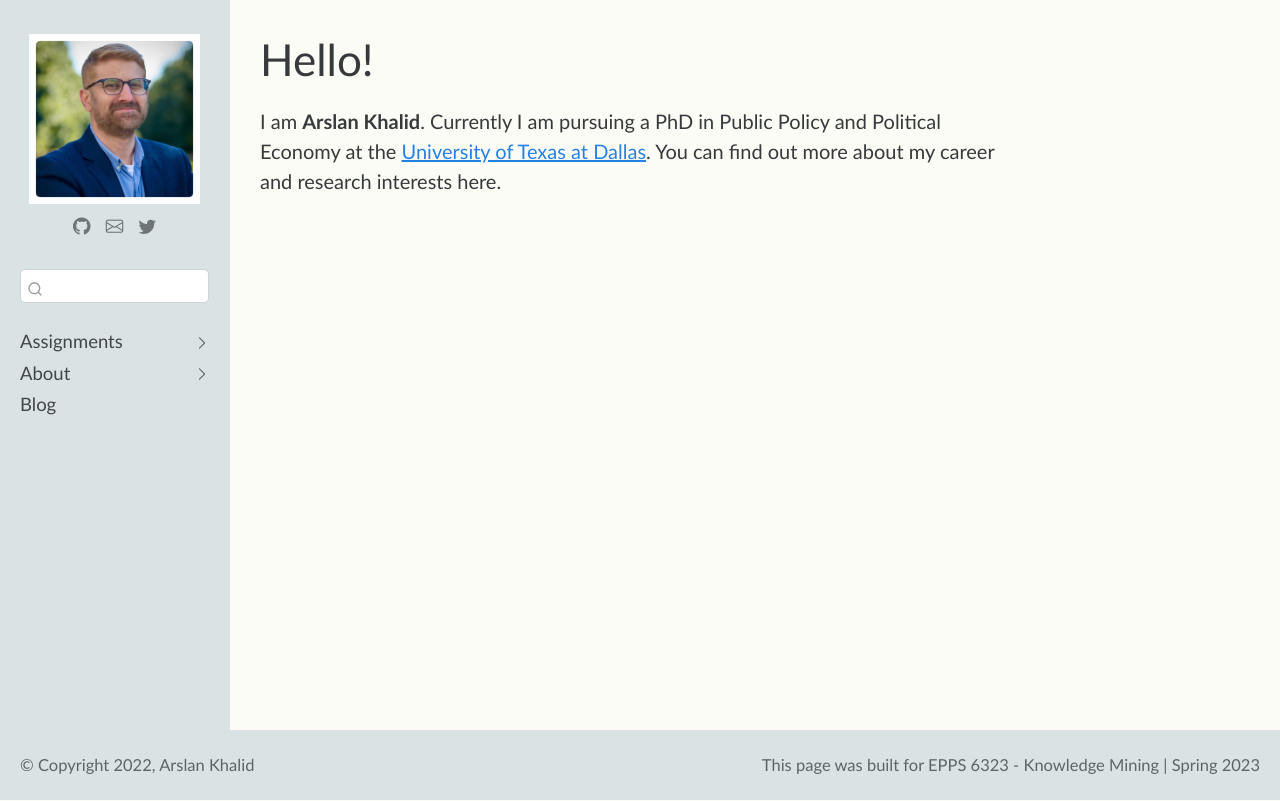
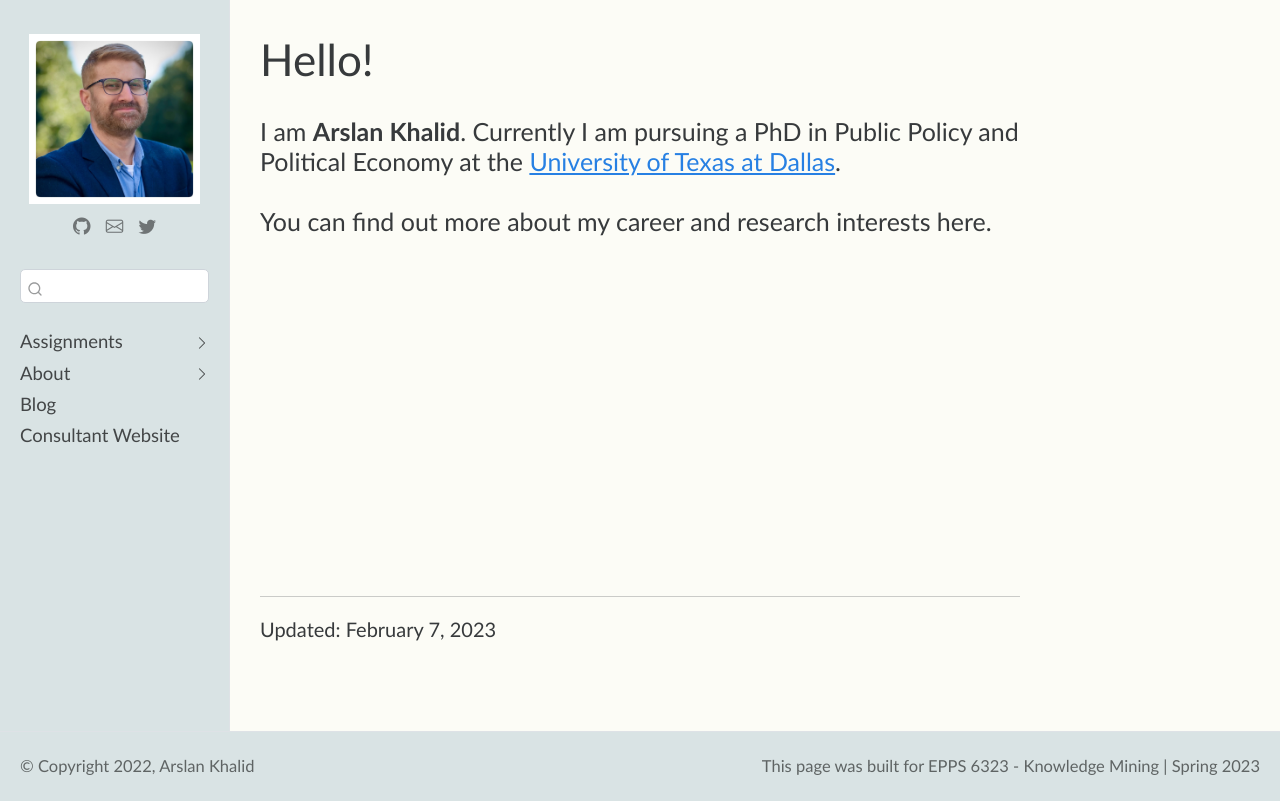
Before and after one commit to arslankhalid-1/website, a plain HTML site: page index.html in a window 1280 px wide. Drawn offline with Linux system fonts and the light colour scheme.

Commit message:
Add files via upload

```diff
--- a/index.html
+++ b/index.html
@@ -60,7 +60,7 @@ ul.task-list li input[type="checkbox"] {
 
 
 <meta name="twitter:title" content="Arslan Khalid - Hello!">
-<meta name="twitter:description" content="I am Arslan Khalid. Currently I am pursuing a PhD in Public Policy and Political Economy at the University of Texas at Dallas. You can find out more about my career and research interests here.">
+<meta name="twitter:description" content="">
 <meta name="twitter:image" content="https://arslank87.wixsite.com/arslankhalid/images/logo_image2.jpeg">
 <meta name="twitter:creator" content="@arslan_k">
 <meta name="twitter:card" content="summary_large_image">
@@ -160,6 +160,11 @@ ul.task-list li input[type="checkbox"] {
   <a href="./blog.qmd" class="sidebar-item-text sidebar-link">Blog</a>
   </div>
 </li>
+        <li class="sidebar-item">
+  <div class="sidebar-item-container">
+  <a href="https://arslank87.wixsite.com/arslankhalid" class="sidebar-item-text sidebar-link">Consultant Website</a>
+  </div>
+</li>
     </ul>
     </div>
 </nav>
@@ -186,9 +191,30 @@ ul.task-list li input[type="checkbox"] {
 
 </header>
 
-<p>I am <strong>Arslan Khalid</strong>. Currently I am pursuing a PhD in Public Policy and Political Economy at the <a href="https://epps.utdallas.edu/phd-students/arslan-khalid/" title="Arslan at EPPS">University of Texas at Dallas</a>. You can find out more about my career and research interests here.</p>
+<section id="i-am-arslan-khalid.-currently-i-am-pursuing-a-phd-in-public-policy-and-political-economy-at-the-university-of-texas-at-dallas." class="level4">
+<h4 class="anchored" data-anchor-id="i-am-arslan-khalid.-currently-i-am-pursuing-a-phd-in-public-policy-and-political-economy-at-the-university-of-texas-at-dallas.">I am <strong>Arslan Khalid</strong>. Currently I am pursuing a PhD in Public Policy and Political Economy at the <a href="https://epps.utdallas.edu/phd-students/arslan-khalid/" title="Arslan at EPPS">University of Texas at Dallas</a>.</h4>
+</section>
+<section id="you-can-find-out-more-about-my-career-and-research-interests-here." class="level4">
+<h4 class="anchored" data-anchor-id="you-can-find-out-more-about-my-career-and-research-interests-here.">You can find out more about my career and research interests here.</h4>
+<p><br>
+<br>
+<br>
+<br>
+<br>
+<br>
+<br>
+<br>
+<br>
+<br>
+<br>
+</p>
+<hr>
+<section id="updated-february-7-2023" class="level6">
+<h6 class="anchored" data-anchor-id="updated-february-7-2023">Updated: February 7, 2023</h6>
 
 
+</section>
+</section>
 
 </main> <!-- /main -->
 <script id="quarto-html-after-body" type="application/javascript">
--- a/search.json
+++ b/search.json
@@ -4,7 +4,7 @@
     "href": "index.html",
     "title": "Hello!",
     "section": "",
-    "text": "I am Arslan Khalid. Currently I am pursuing a PhD in Public Policy and Political Economy at the University of Texas at Dallas. You can find out more about my career and research interests here."
+    "text": "You can find out more about my career and research interests here.\n\n\n\n\n\n\n\n\n\n\n\n\n\n\nUpdated: February 7, 2023"
   },
   {
     "objectID": "about.html",
--- a/sitemap.xml
+++ b/sitemap.xml
@@ -10,10 +10,10 @@
   </url>
   <url>
     <loc>https://arslank87.wixsite.com/arslankhalid/index.html</loc>
-    <lastmod>2023-02-06T06:19:51.953Z</lastmod>
+    <lastmod>2023-02-07T08:53:59.864Z</lastmod>
   </url>
   <url>
     <loc>https://arslank87.wixsite.com/arslankhalid/about.html</loc>
-    <lastmod>2023-02-06T06:19:49.767Z</lastmod>
+    <lastmod>2023-02-07T08:31:54.948Z</lastmod>
   </url>
 </urlset>
```
Also changed, not shown: about.html (+5 -0 lines).
